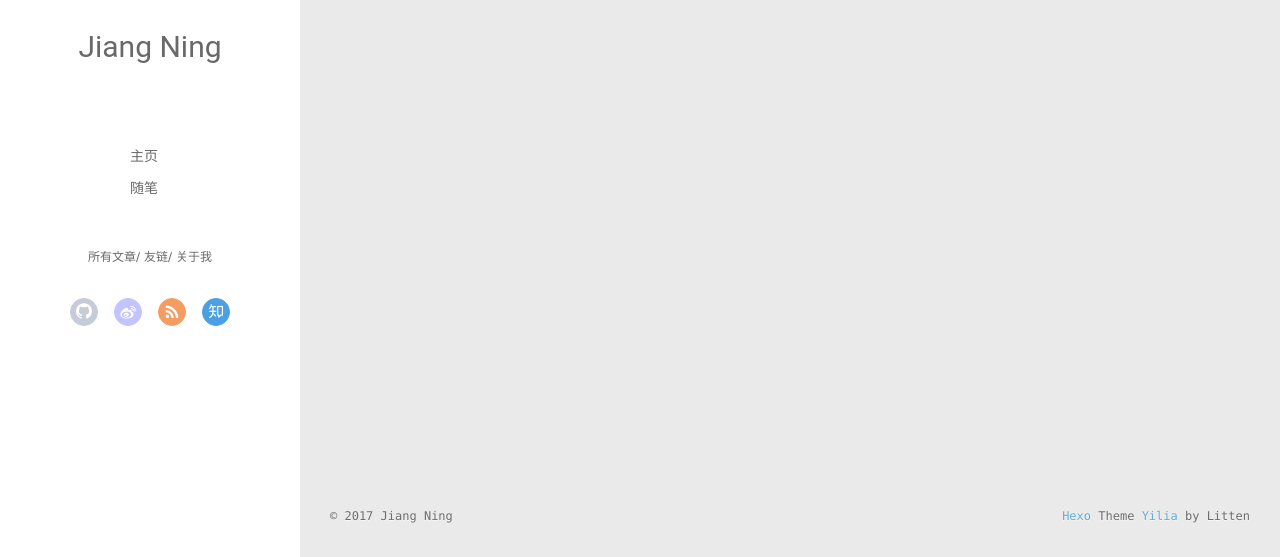
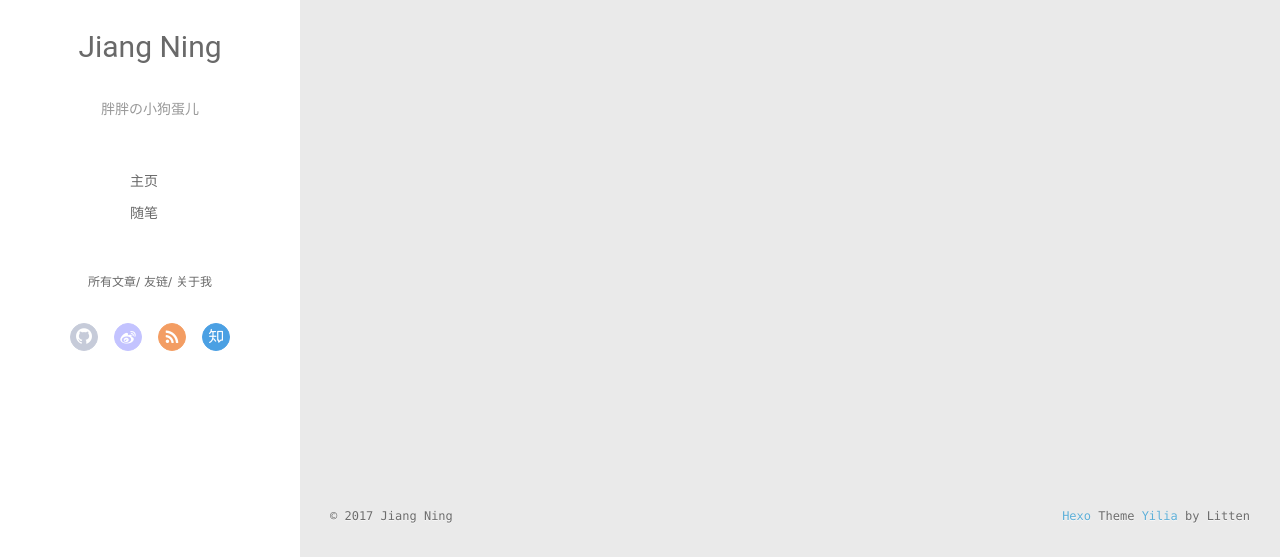
Before and after one commit to jiangningstar/jiangningstar.github.io, a plain HTML site: page archives/2017/12/index.html in a window 1280 px wide. Shown: the part 243-800 px from the top of the page. Drawn offline with Linux system fonts and the light colour scheme; no server answers.

Commit message:
Site updated: 2017-12-27 20:23:03

```diff
--- a/archives/2017/12/index.html
+++ b/archives/2017/12/index.html
@@ -8,13 +8,17 @@
   <link rel="dns-prefetch" href="http://yoursite.com">
   <title>Archives: 2017/12 | 狗蛋儿の不可告人的秘密</title>
   <meta name="viewport" content="width=device-width, initial-scale=1, maximum-scale=1">
-  <meta property="og:type" content="website">
+  <meta name="description" content="90&apos;s , 就职于灵犀. 擅长python, web后端开发工程师 偶尔客串运维，非专业游戏测试工程师。">
+<meta name="keywords" content="以前帅,现在可爱">
+<meta property="og:type" content="website">
 <meta property="og:title" content="狗蛋儿の不可告人的秘密">
 <meta property="og:url" content="http://yoursite.com/archives/2017/12/index.html">
 <meta property="og:site_name" content="狗蛋儿の不可告人的秘密">
+<meta property="og:description" content="90&apos;s , 就职于灵犀. 擅长python, web后端开发工程师 偶尔客串运维，非专业游戏测试工程师。">
 <meta property="og:locale" content="China">
 <meta name="twitter:card" content="summary">
 <meta name="twitter:title" content="狗蛋儿の不可告人的秘密">
+<meta name="twitter:description" content="90&apos;s , 就职于灵犀. 擅长python, web后端开发工程师 偶尔客串运维，非专业游戏测试工程师。">
 
     <link rel="alternative" href="/atom.xml" title="狗蛋儿の不可告人的秘密" type="application/atom+xml">
 
@@ -48,6 +52,8 @@
 		<hgroup>
 		  <h1 class="header-author"><a href="/">Jiang Ning</a></h1>
 		</hgroup>
+
+		<p class="header-subtitle">胖胖の小狗蛋儿</p>
 
 
 		<nav class="header-menu">
@@ -106,6 +112,8 @@
 			<hgroup>
 			  <h1 class="header-author js-header-author">Jiang Ning</h1>
 			</hgroup>
+
+			<p class="header-subtitle"><i class="icon icon-quo-left"></i>胖胖の小狗蛋儿<i class="icon icon-quo-right"></i></p>
 
 
 
```
Also changed, not shown: 2017/12/26/hello-world/index.html (+5 -0 lines), archives/2017/index.html (+9 -1 lines), archives/index.html (+9 -1 lines), index.html (+9 -1 lines).
